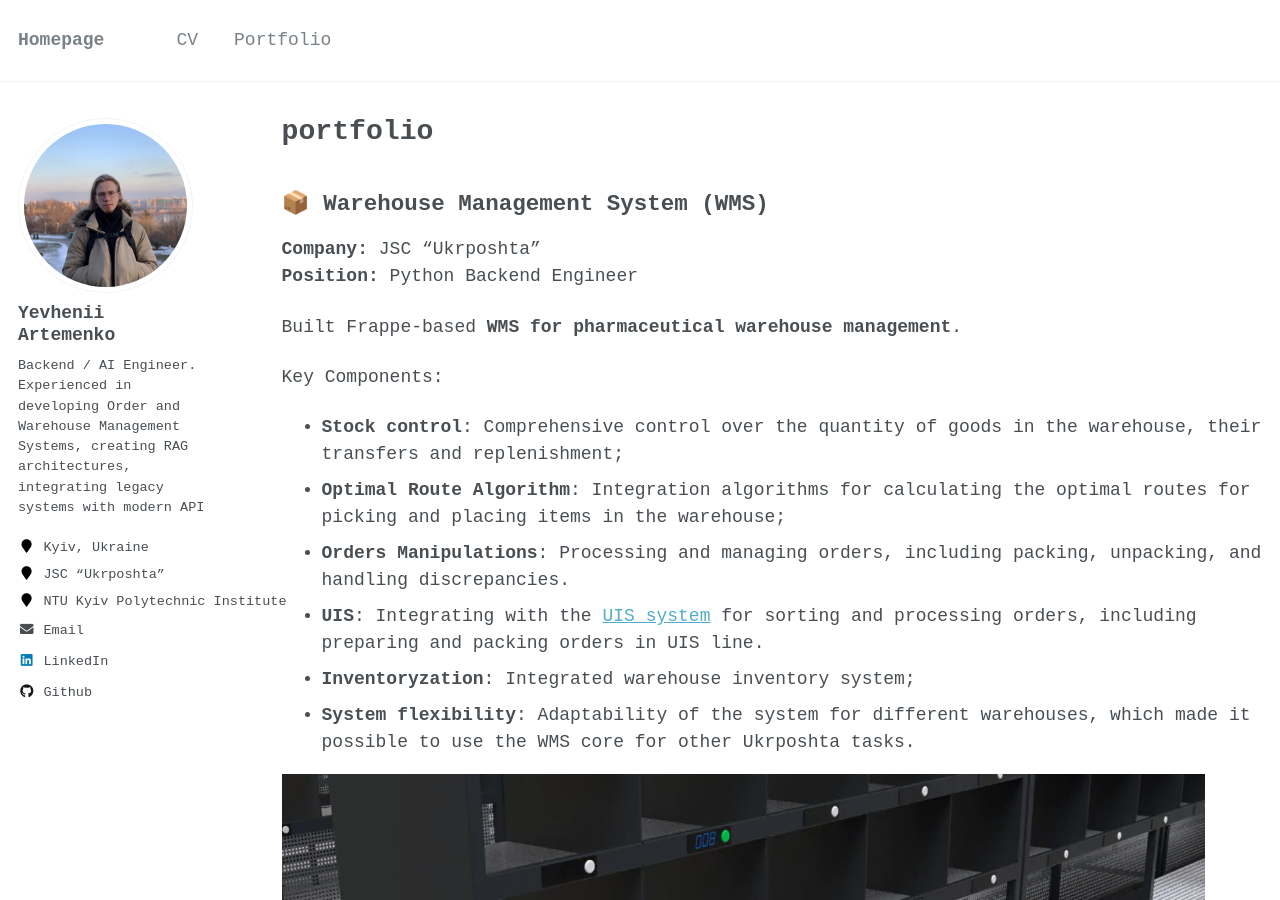
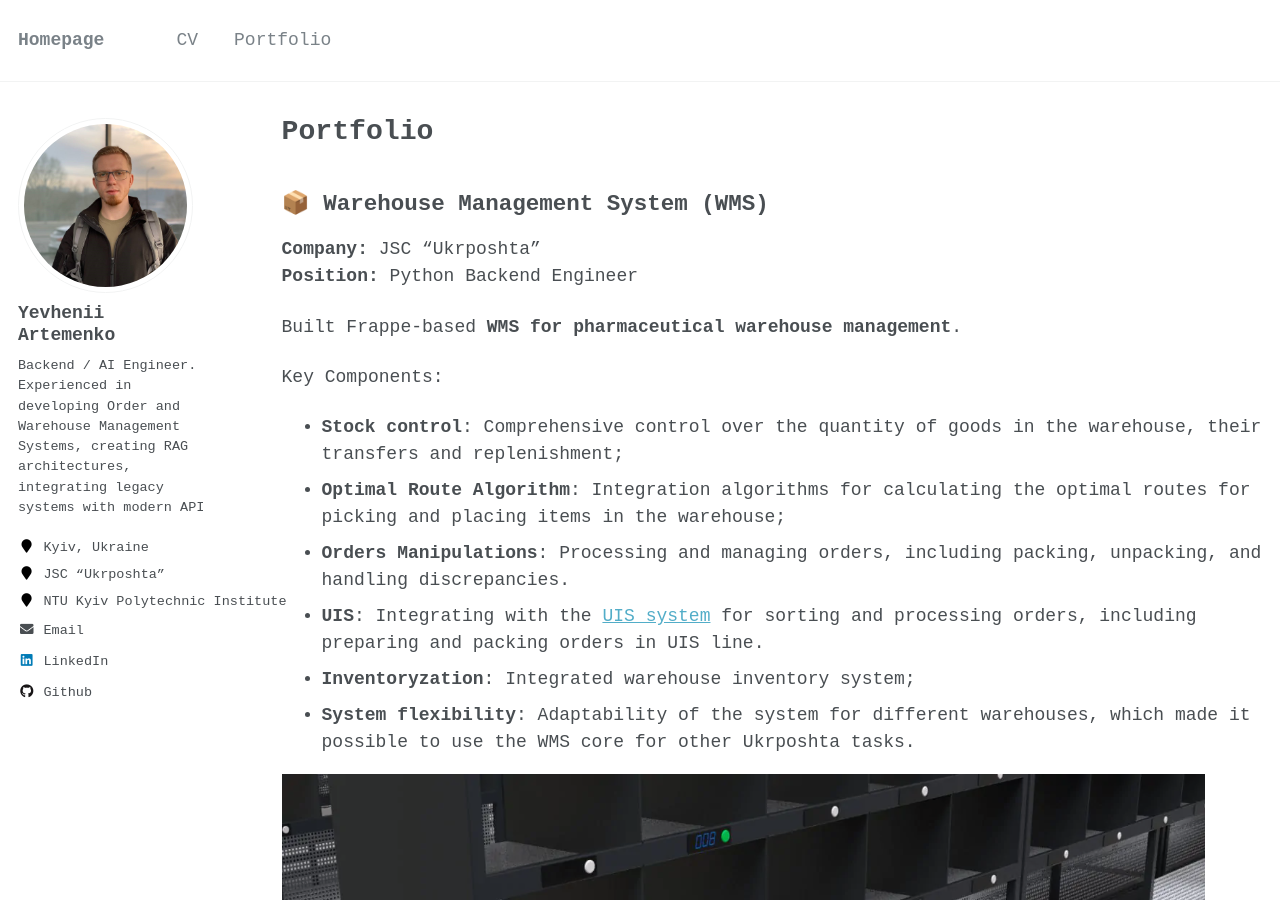
Before and after one commit to ar-yevhenii/ar-yevhenii.github.io, a Jekyll site: the page built from _portfolio/portfolio.md, in a window 1280 px wide and 900 px high. Built offline with Jekyll 4.4.1, drawn with Linux system fonts in a browser that asks for light colours.

Commit message:
add new avatar

```diff
--- a/_portfolio/portfolio.md
+++ b/_portfolio/portfolio.md
@@ -1,6 +1,6 @@
 ---
 layout: archive
-title: "portfolio"
+title: "Portfolio"
 permalink: /portfolio/
 author_profile: true
 redirect_from:
```
Also changed, not shown: images/me.png.
